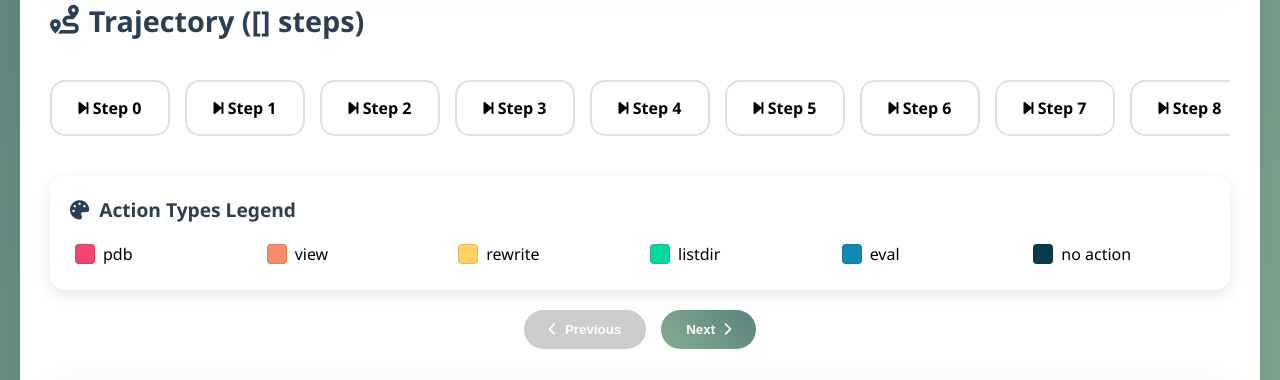
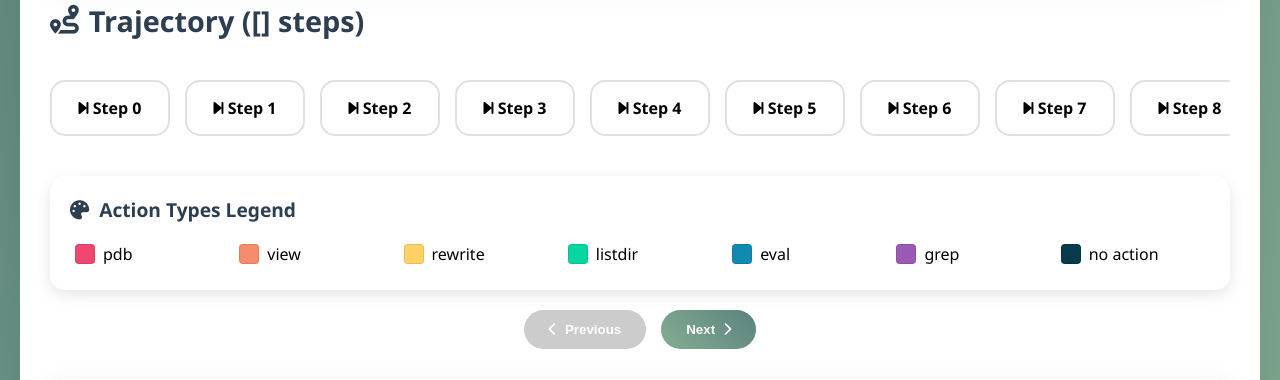
Before and after one commit to microsoft/debug-gym, a Flask app: template analysis/json_log_viewer/templates/index.html in a window 1280 px wide. Shown: the part 570-950 px from the top of the page. Run offline with Flask 3, Linux system fonts and the light colour scheme; the template is opened without the code that fills it: most values are stand-ins (such as "Sample title", 1, 10 or a date in 2020).

Commit message:
Update index.html

```diff
--- a/analysis/json_log_viewer/templates/index.html
+++ b/analysis/json_log_viewer/templates/index.html
@@ -192,6 +192,12 @@
             border-color: #118ab2;
         }
 
+        .step.action-grep {
+            background: #9b59b6;
+            color: white;
+            border-color: #9b59b6;
+        }
+
         .step.action-no_action,
         .step.action-unknown {
             background: #073b4c;
@@ -268,6 +274,10 @@
 
         .legend-color.action-eval {
             background: #118ab2;
+        }
+
+        .legend-color.action-grep {
+            background: #9b59b6;
         }
 
         .legend-color.action-no_action {
@@ -558,6 +568,10 @@
                         <div class="legend-item">
                             <div class="legend-color action-eval"></div>
                             <span>eval</span>
+                        </div>
+                        <div class="legend-item">
+                            <div class="legend-color action-grep"></div>
+                            <span>grep</span>
                         </div>
                         <div class="legend-item">
                             <div class="legend-color action-no_action"></div>
```
